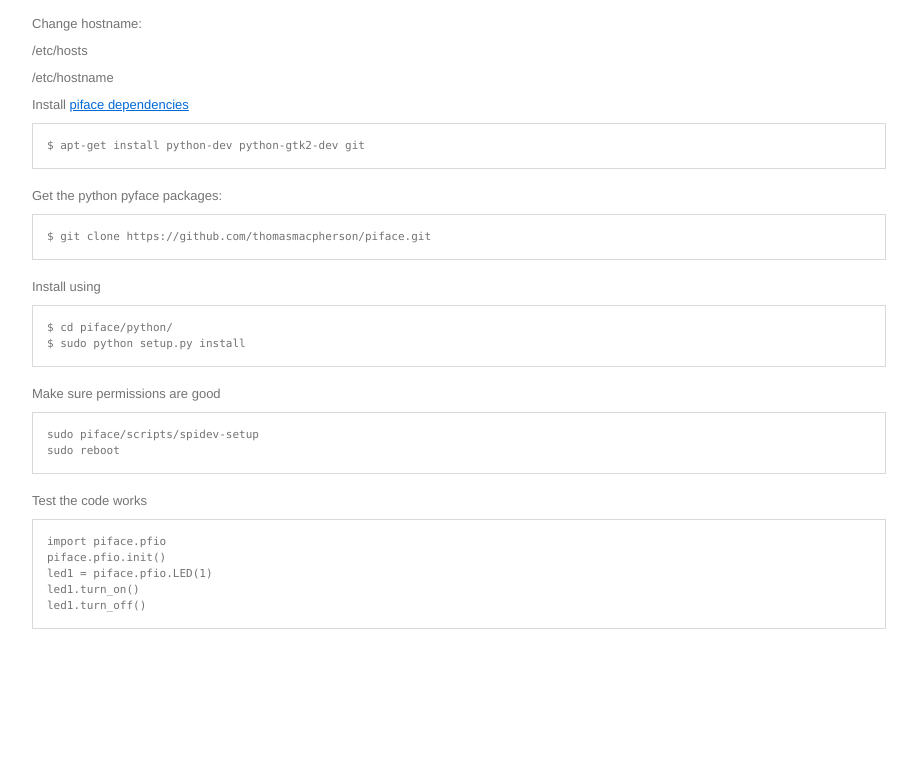
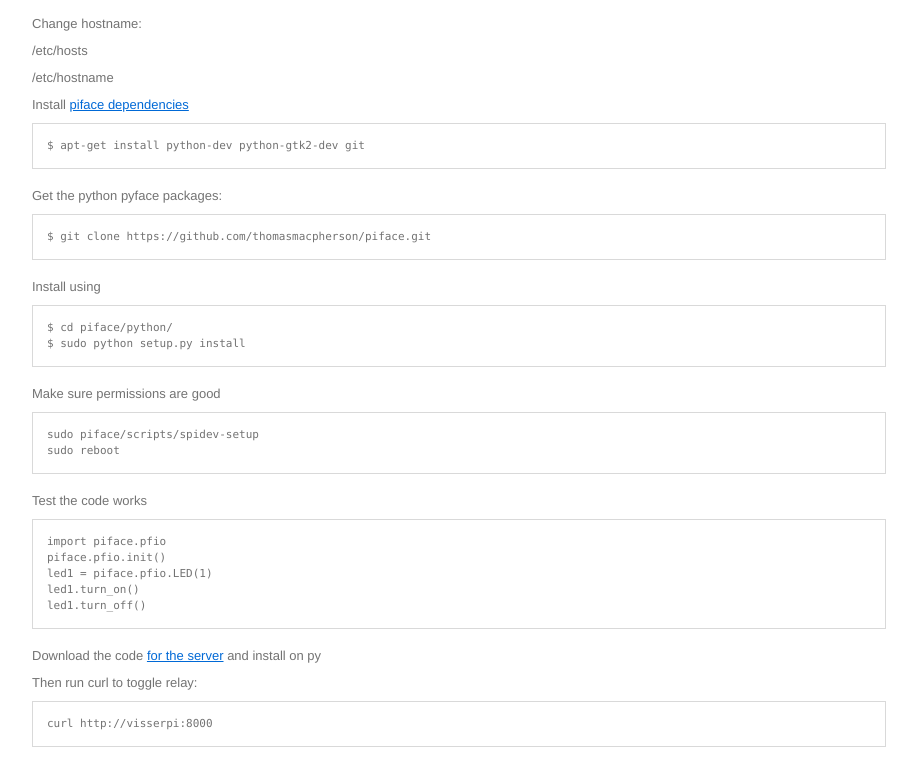
Before and after one commit to stephenvisser/GarageApp, a plain HTML site: page index.html in a window 1280 px wide. Shown: the part 507-1272 px from the top of the page, without its empty margins (181-1098 px from the left). Before the commit the page ends 1154 px from the top, so only its background shows below. Drawn offline with Linux system fonts and the light colour scheme.

Commit message:
Updated the docs to reflect the new python code

```diff
--- a/index.html
+++ b/index.html
@@ -211,5 +211,12 @@ led1 = piface.pfio.LED(1)
 led1.turn_on()
 led1.turn_off()
 </code></pre>
+
+<p>Download the code <a href="https://github.com/stephenvisser/GarageApp/blob/master/server.py">for the server</a> and install on py</p>
+
+<p>Then run curl to toggle relay:</p>
+
+<pre><code>curl http://visserpi:8000
+</code></pre>
 </body>
 </html>
```
